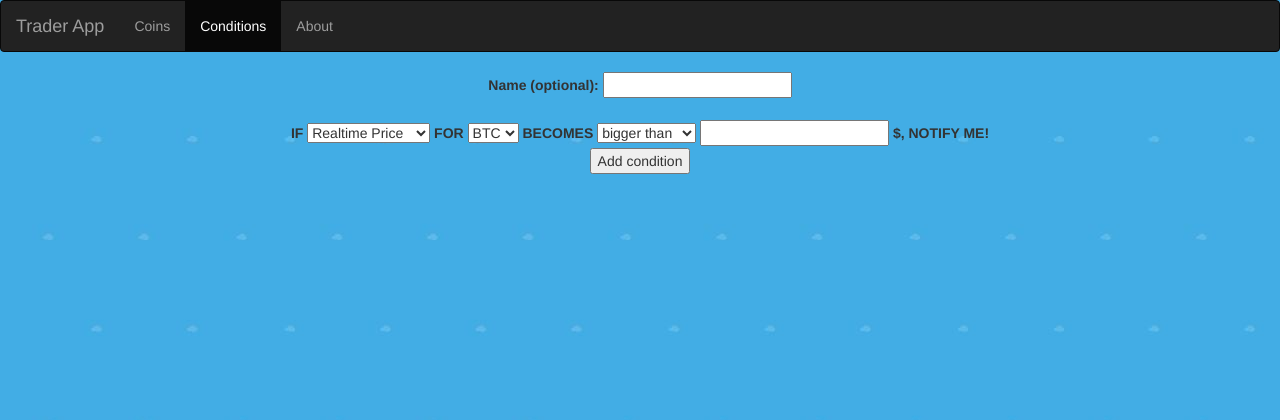
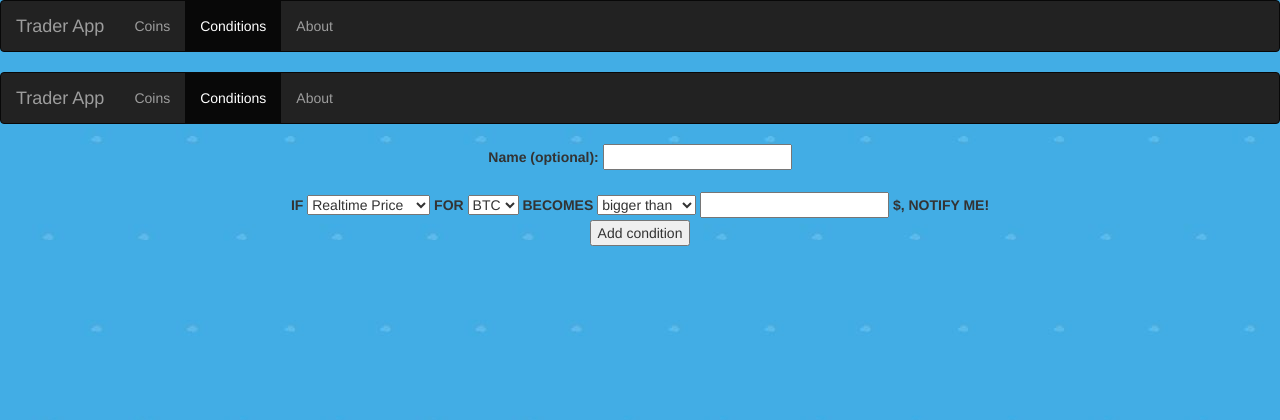
Before and after one commit to Reza-Ardestani/RadarCXfront, a Django app: page /conditions in a window 1280 px wide. Shown: the top 420 px of the page. Run offline with Django 3.2, Linux system fonts and the light colour scheme; data that the repository does not hold is empty; some libraries are stand-ins or nearby versions.

Commit message:
correcting Navbar activation for each page

```diff
--- a/radarcxapp/templates/conditions.html
+++ b/radarcxapp/templates/conditions.html
@@ -3,6 +3,20 @@
 {% block title %} - Conditions{% endblock %}
 
 {% block dbody %}
+
+<nav class="navbar sticky-top navbar-inverse">
+    <div class="container-fluid">
+        <div class="navbar-header">
+            <a class="navbar-brand" href="#">Trader App</a>
+        </div>
+        <ul class="nav navbar-nav">
+            <li><a href="{% url 'coins' %}">Coins</a></li>
+            <li class="active"><a href="{% url 'conditions' %}">Conditions</a></li>
+            <li><a href="#">About</a></li>
+        </ul>
+    </div>
+</nav>
+
 <div class="container">
   <form action="/new_cond" method="POST">{% csrf_token %}
     <label for="cond_name">Name (optional):</label>
```
Also changed, not shown: radarcxapp/templates/coins.html (+13 -0 lines).
